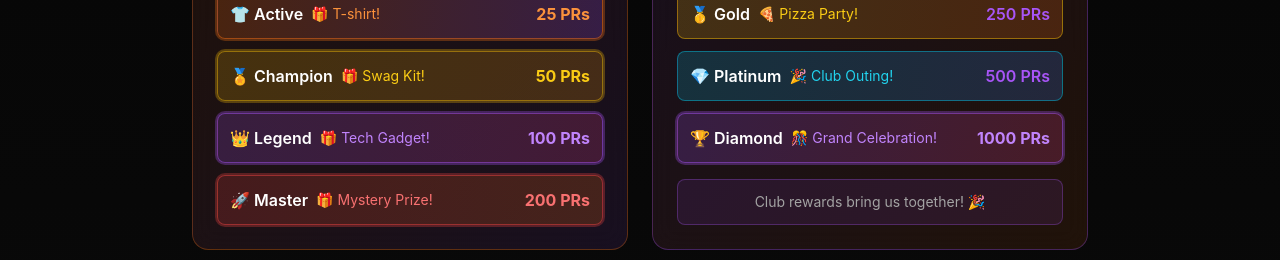
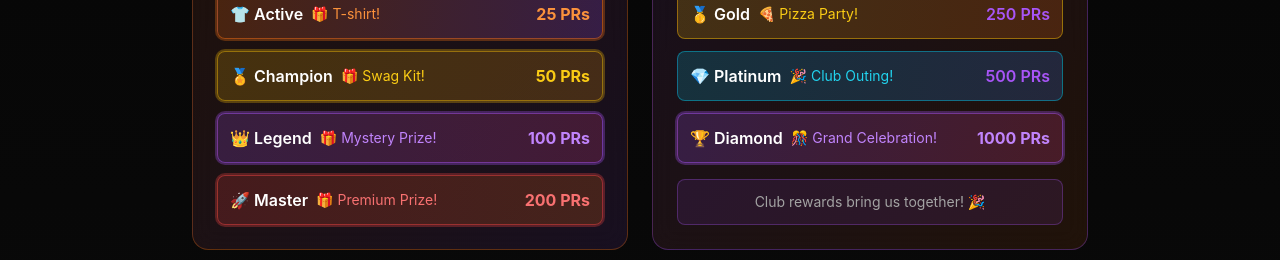
Before and after one commit to NST-DEVFORGE/DevForge, a Next.js app: page /pr-stats in a window 1280 px wide. Shown: the part 1520-1780 px from the top of the page. Built offline with nearby package versions, Linux system fonts and the light colour scheme; no server answers.

Commit message:
updated pr stats

```diff
--- a/components/pr-stats.tsx
+++ b/components/pr-stats.tsx
@@ -275,14 +275,14 @@ export function PRStats() {
                                 <div className="flex items-center justify-between p-3 bg-gradient-to-r from-purple-500/20 to-pink-500/20 rounded-lg border border-purple-500/50 ring-2 ring-purple-500/30">
                                     <div className="flex items-center gap-2">
                                         <span className="text-white font-semibold">👑 Legend</span>
-                                        <span className="text-purple-400 text-sm">🎁 Tech Gadget!</span>
+                                        <span className="text-purple-400 text-sm">🎁 Mystery Prize!</span>
                                     </div>
                                     <span className="text-purple-400 font-bold">100 PRs</span>
                                 </div>
                                 <div className="flex items-center justify-between p-3 bg-gradient-to-r from-red-500/20 to-orange-500/20 rounded-lg border border-red-500/50 ring-2 ring-red-500/30">
                                     <div className="flex items-center gap-2">
                                         <span className="text-white font-semibold">🚀 Master</span>
-                                        <span className="text-red-400 text-sm">🎁 Mystery Prize!</span>
+                                        <span className="text-red-400 text-sm">🎁 Premium Prize!</span>
                                     </div>
                                     <span className="text-red-400 font-bold">200 PRs</span>
                                 </div>
```
